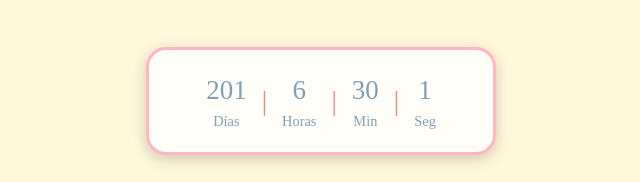
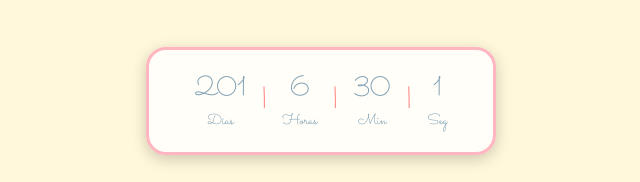
Before and after one commit to WeddingInvitations/martayalvaro_wedding, a plain HTML site: page www/index.html in a window 1280 px wide. Shown: the part 500-682 px from the top of the page, without its empty margins (319-959 px from the left). Drawn offline with nearby package versions, Linux system fonts and the light colour scheme; some packages are replaced by stand-ins of ours; a web font is replaced by a local one.

Commit message:
Fix font

```diff
--- a/www/css/style.css
+++ b/www/css/style.css
@@ -173,7 +173,7 @@ audio {
     justify-content: center;
     align-items: center;
     gap: 15px;
-    font-family: 'Patrick Hand';
+    /* font-family: 'Patrick Hand'; */
 }
 
 .tiempo {
```
